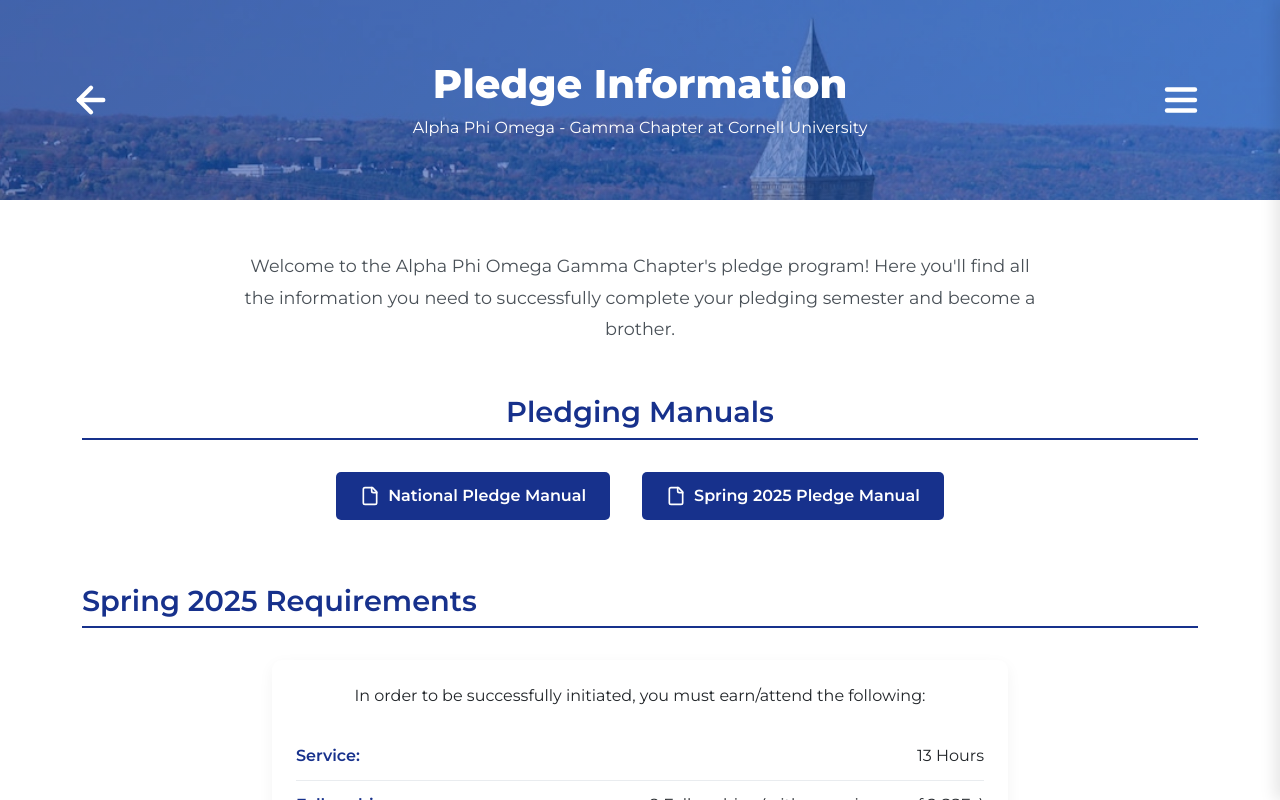
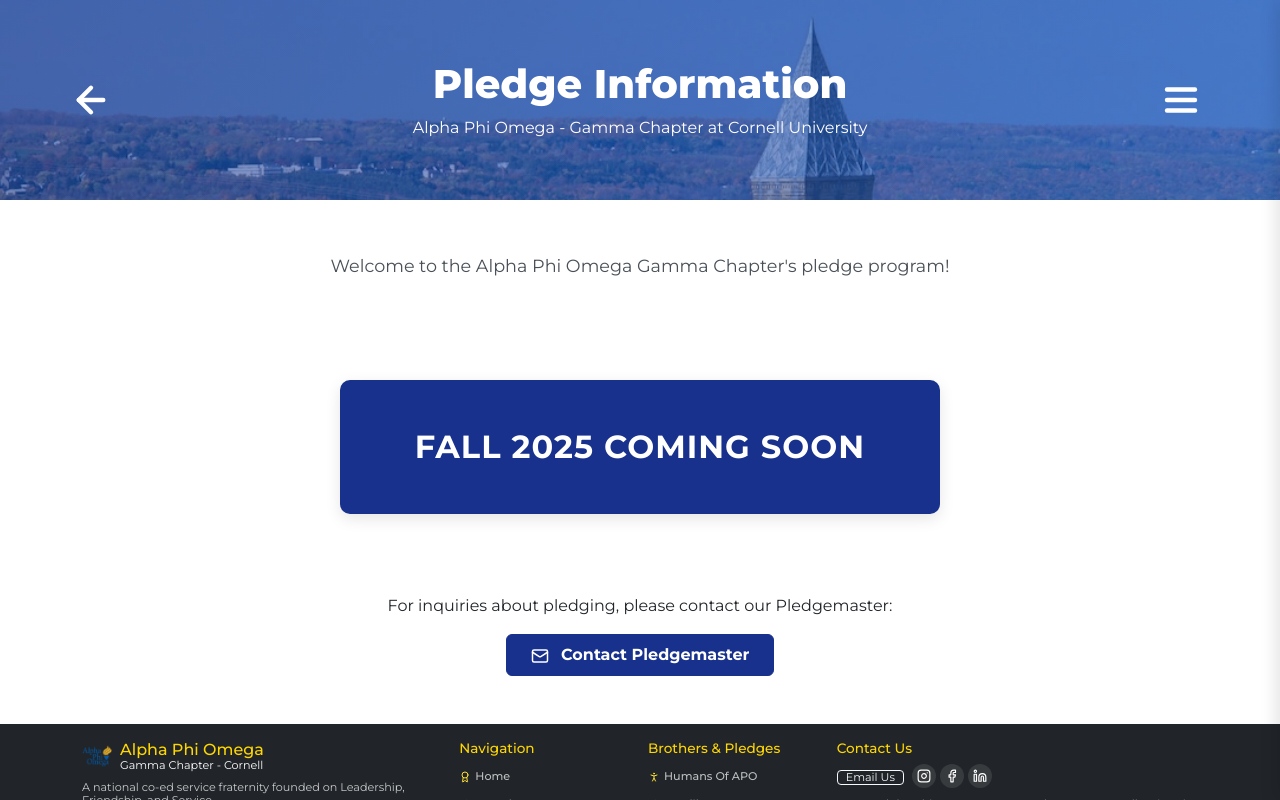
Before and after one commit to apogamma/apogamma, a React (Vite) app: page /pledgepage#top in a window 1280 px wide. Built offline with nearby package versions, Linux system fonts and the light colour scheme.

Commit message:
updated pledge stuff

```diff
--- a/src/pages/PledgePage.tsx
+++ b/src/pages/PledgePage.tsx
@@ -23,6 +23,7 @@
 const PledgePage = () => {
   const [menuOpen, setMenuOpen] = useState<boolean>(false);
   const [openFaqs, setOpenFaqs] = useState<OpenFaqs>({});
+  const [showFullContent, setShowFullContent] = useState<boolean>(false);
 
   useEffect(() => {
     if (!window.location.hash) {
@@ -30,7 +31,18 @@
       window.history.replaceState(null, '', newUrl);
     }
     window.scrollTo(0, 0);
+
+    checkIfFallSemester();
   }, []);
+
+  const checkIfFallSemester = () => {
+    const currentDate = new Date();
+    const fallSemesterStart = new Date(2025, 7, 20);
+
+    if (currentDate >= fallSemesterStart) {
+      setShowFullContent(true);
+    }
+  };
 
   const toggleMenu = (): void => {
     setMenuOpen(!menuOpen);
@@ -118,6 +130,9 @@
       />
 
       <div className="container pb-5">
+        {showFullContent ? (
+          // Full content for Fall 2025
+          <>
             <div className="pledge-intro">
               <p>
                 Welcome to the Alpha Phi Omega Gamma Chapter's pledge program! Here you'll find all the information
@@ -125,22 +140,10 @@
               </p>
             </div>
 
-        <div className="text-center mb-5">
-          <h2 className="category-title">Pledging Manuals</h2>
-          <div className="d-flex justify-content-center flex-wrap">
-            <a href="https://www.apogamma.org/wp-content/uploads/2017/01/National-Pledge-Manual.pdf" className="manual-link mb-3">
-              <File size={20} className="me-2" />
-              National Pledge Manual
-            </a>
-            <a href="https://docs.google.com/document/d/1wntWcFAbBqa-ewq4_wVZSgscMqBSDAxrXoYEzPF5Sbk/edit#heading=h.6yvuhtk5oj6k" className="manual-link mb-3">
-              <File size={20} className="me-2" />
-              Spring 2025 Pledge Manual
-            </a>
-          </div>
-        </div>
+
 
             <div className="mb-5">
-          <h2 className="category-title">Spring 2025 Requirements</h2>
+              <h2 className="category-title">Fall 2025 Requirements</h2>
               <div className="row justify-content-center">
                 <div className="col-lg-8">
                   <div className="requirements-card p-4">
@@ -201,8 +204,31 @@
                 </div>
               </div>
             </div>
+          </>
+        ) : (
+          // Coming soon message
+          <div className="coming-soon-container">
+            <div className="pledge-intro">
+              <p>
+                Welcome to the Alpha Phi Omega Gamma Chapter's pledge program!
+              </p>
+            </div>
+            <div className="coming-soon-banner">
+              <h3>FALL 2025 COMING SOON</h3>
+            </div>
+            <div className="contact-info text-center mt-5">
+              <p>
+                For inquiries about pledging, please contact our Pledgemaster:
+              </p>
+              <a href="mailto:pledgemaster@apogamma.org" className="btn btn-primary px-4 py-2 fw-bold">
+                <Mail className="me-2" size={18} /> Contact Pledgemaster
+              </a>
+            </div>
+          </div>
+        )}
       </div>
 
+      {showFullContent && (
         <div className="contact-section py-5">
           <div className="container text-center">
             <h2 className="fw-bold mb-4">Still Have Questions?</h2>
@@ -214,6 +240,7 @@
             </a>
           </div>
         </div>
+      )}
 
       <Footer />
     </div>
--- a/src/pages/Recruitment.tsx
+++ b/src/pages/Recruitment.tsx
@@ -84,7 +84,7 @@
           </p>
           <p>
             We welcome ALL who wish to serve to join our organization! We DO NOT haze. In order to successfully rush,
-            you must attend <strong>1 Information Session, 1 Leadership workshop, 1 Fellowship event, 2 Service events</strong>,
+            you must attend <strong>1 Information Session, 1 Leadership workshop OR 1 Fellowship event, 2 Service events</strong>,
             and <strong>submit a Letter of Intent</strong>.
           </p>
         </div>
--- a/src/styles/pledgepage.css
+++ b/src/styles/pledgepage.css
@@ -107,23 +107,31 @@
   color: var(--royal-blue);
 }
 
-.manual-link {
-  display: inline-flex;
+.coming-soon-container {
+  display: flex;
+  flex-direction: column;
+  justify-content: center;
   align-items: center;
+  min-height: 50vh;
+}
+
+.coming-soon-banner {
   background-color: var(--royal-blue);
   color: white;
-  padding: 0.75rem 1.5rem;
-  border-radius: 5px;
-  text-decoration: none;
-  font-weight: 600;
-  transition: all 0.3s ease;
-  margin: 0 1rem;
+  padding: 3rem 2rem;
+  border-radius: 10px;
+  box-shadow: 0 5px 15px rgba(0, 0, 0, 0.1);
+  margin: 2rem auto;
+  max-width: 600px;
+  text-align: center;
+  width: 100%;
 }
 
-.manual-link:hover {
-  background-color: var(--royal-blue-light);
-  text-decoration: none;
-  color: white;
+.coming-soon-banner h3 {
+  font-weight: 700;
+  margin: 0;
+  font-size: 2rem;
+  letter-spacing: 1px;
 }
 
 .contact-section {
```
Lines whose indentation alone changed are shown as unchanged.
